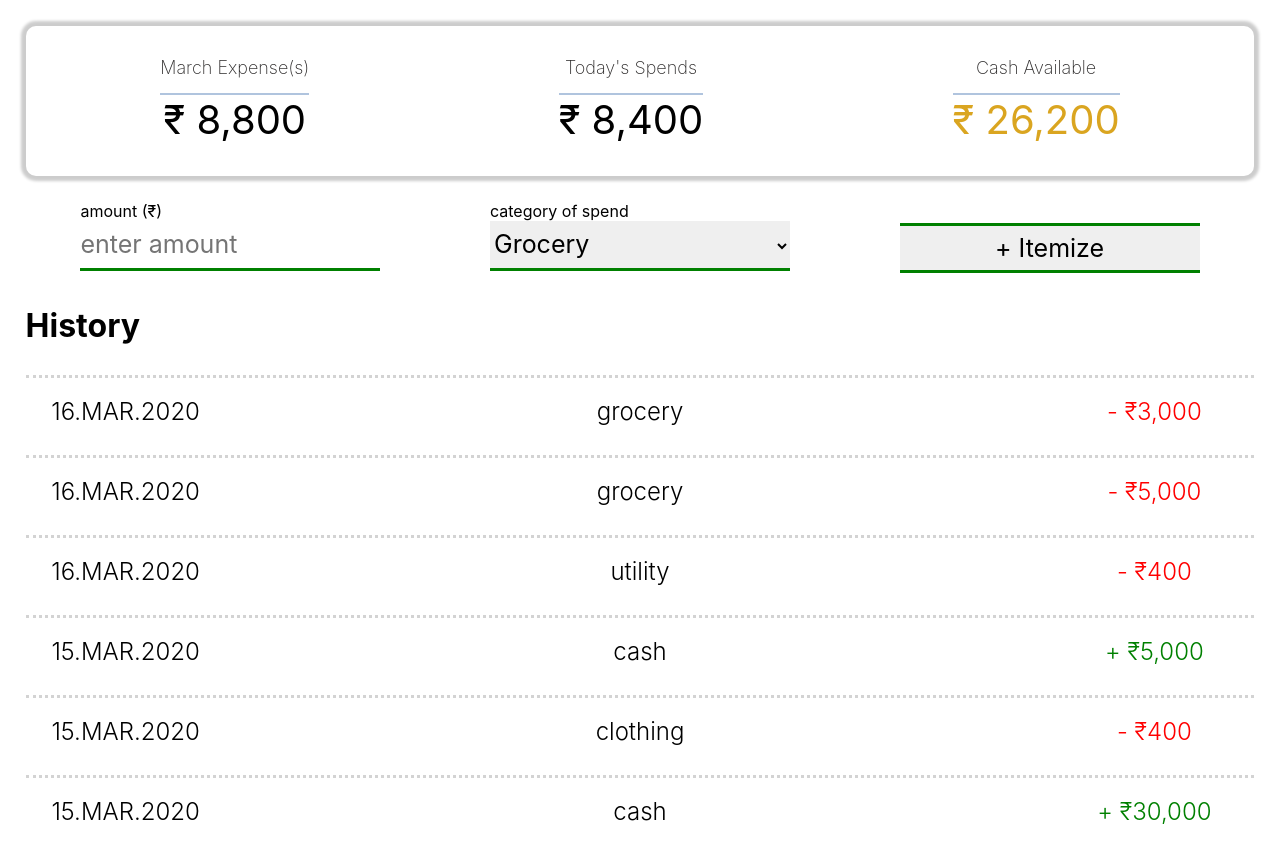
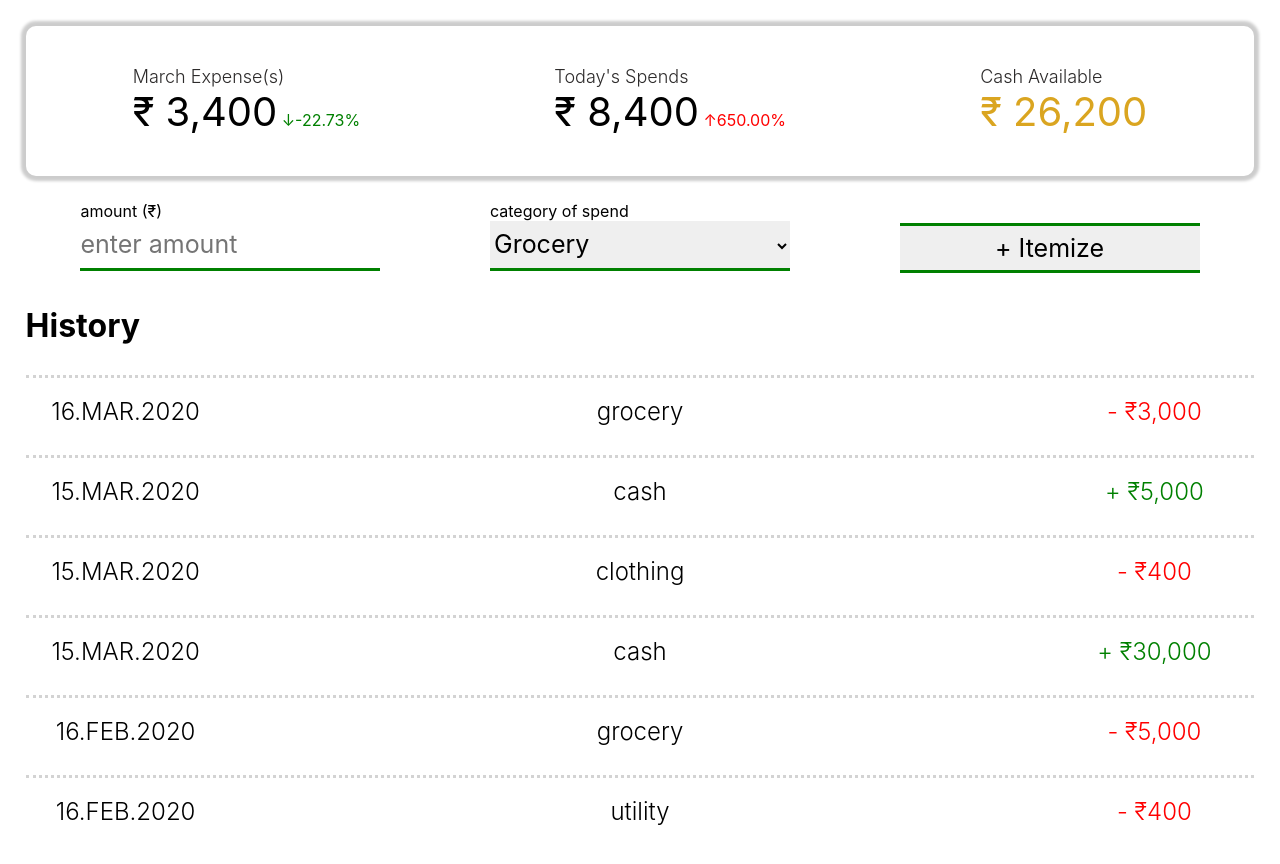
Before and after one commit to manju4ever/vannila-expense-tracker, a plain HTML site: page index.html in a window 1280 px wide. Drawn offline with Linux system fonts and the light colour scheme.

Commit message:
Add rate change for month and day

```diff
--- a/app.css
+++ b/app.css
@@ -23,16 +23,16 @@ html, body, * {
 }
 
 .cash_label {
-    font-weight: 200;
+    text-align: left;
+    font-weight: 300;
     font-size: 18px;
     color: rgb(45, 43, 43)
 }
 
 .cash_item {
+    display:inline-block;
     font-weight: 400;
     font-size: 40px;
-    margin-top: 15px;
-    border-top: 2px solid lightsteelblue;
 }
 
 .cash_available > .cash_item {
@@ -117,9 +117,9 @@ html, body, * {
     width: 200px;
 }
 
-.spend_amount.debit {
+.debit {
     color: red;
 }
-.spend_amount.credit {
+.credit {
     color: green;
 }
--- a/app.js
+++ b/app.js
@@ -5,6 +5,35 @@ const getCurrentMonthExpense = () => {
         .filter(record => record.tx_type > 0)
         .reduce((cost, record) =>  cost + parseFloat(record.tx_amt), 0)
         .toLocaleString();
+}
+
+const getRateChangeForMonth = () => {
+    const
+        current_month = new Date().getMonth(),
+        last_month = current_month - 1;
+    const current_month_expense = my_tx_data
+        .filter(record => (new Date(record.tx_date).getMonth() === current_month))
+        .filter(record => record.tx_type > 0)
+        .reduce((cost, record) =>  cost + parseFloat(record.tx_amt), 0)
+    const last_month_expense = my_tx_data
+        .filter(record => (new Date(record.tx_date).getMonth() === last_month))
+        .filter(record => record.tx_type > 0)
+        .reduce((cost, record) =>  cost + parseFloat(record.tx_amt), 0)
+    return (((current_month_expense - last_month_expense) / (current_month_expense + last_month_expense)) * 100).toFixed(2);
+}
+
+const getRateChangeForDay = () => {
+    const today = new Date();
+    const records_of_this_month = my_tx_data.filter(record => (new Date(record.tx_date)).getMonth() === today.getMonth());
+    const current_day_expense = records_of_this_month
+        .filter(record => (new Date(record.tx_date).getDate()) === today.getDate())
+        .filter(record => record.tx_type > 0)
+        .reduce((cost, rec) => cost + parseFloat(rec.tx_amt), 0);
+    const last_day_expense = records_of_this_month
+        .filter(record => (new Date(record.tx_date).getDate()) === today.getDate() - 1)
+        .filter(record => record.tx_type > 0)
+        .reduce((cost, rec) => cost + parseFloat(rec.tx_amt), 0);
+    return (((current_day_expense - last_day_expense) / last_day_expense) * 100).toFixed(2);
 }
 
 const getTodaysExpense = () => {
@@ -27,15 +56,25 @@ const getCashBalance = () => {
 
     return parseFloat(overall_bal - total_expense).toLocaleString();
 }
-
+const up = '↑', down = '↓';
+const sign_class_map = {
+    [up]: 'credit',
+    [down] : 'debit'
+};
 function updateMonthlySpendUI() {
     document.querySelector("#month_label").innerHTML = getMonthInText(new Date().getMonth(), false) + " Expense(s)";
     document.querySelector("#amt_monthly_spend").innerHTML = "₹ " + getCurrentMonthExpense();
+    const monthly_change = getRateChangeForMonth();
+    document.querySelector("#monthly_change_rate").innerHTML = (monthly_change < 0 ? down + monthly_change : up + monthly_change) + "%";
+    document.querySelector("#monthly_change_rate").className = monthly_change < 0 ? 'credit' : 'debit';
 }
 
 function updateTodaySpendUI() {
     const elem = document.querySelector("#amt_todays_spend");
     elem.innerHTML = "₹ " + getTodaysExpense();
+    const daily_change = getRateChangeForDay();
+    document.querySelector("#day_change_rate").innerHTML = (daily_change < 0 ? down + daily_change : up + daily_change) + "%";
+    document.querySelector("#day_change_rate").className = daily_change < 0 ? 'credit' : 'debit';
 }
 
 function updateCashAvailableUI() {
@@ -43,18 +82,22 @@ function updateCashAvailableUI() {
     elem.innerHTML = "₹ " + getCashBalance();
 }
 
+document.querySelectorAll("form").forEach(form => {
+    form.addEventListener("submit", (event) => {
+        event.preventDefault();
+    });
+});
+
+
 function render() {
     updateMonthlySpendUI();
     updateTodaySpendUI();
     updateCashAvailableUI();
     renderHistoryListUI();
+    console.log(getRateChangeForMonth(), getRateChangeForDay());
 }
 
-document.querySelectorAll("form").forEach(form => {
-    form.addEventListener("submit", (event) => {
-        event.preventDefault();
-    });
-});
+render();
 
 document.querySelector("#spend_itemize_btn").addEventListener("click", () => {
     const
@@ -71,5 +114,3 @@ document.querySelector("#spend_itemize_btn").addEventListener("click", () => {
     });
     render();
 });
-
-render();
--- a/index.html
+++ b/index.html
@@ -12,10 +12,12 @@
             <div class="monthly_spends">
                 <h3 id="month_label" class="cash_label">This Month's</h3>
                 <h2 id="amt_monthly_spend" class="cash_item">N/A</h2>
+                <span id="monthly_change_rate"></span>
             </div>
             <div class="todays_spends">
                 <h3 class="cash_label">Today's Spends</h3>
                 <h2 id="amt_todays_spend" class="cash_item">N/A</h2>
+                <span id="day_change_rate"></span>
             </div>
             <div class="cash_available">
                 <h3 class="cash_label">Cash Available</h3>
--- a/js/data.js
+++ b/js/data.js
@@ -23,11 +23,11 @@ const my_tx_data = [{
     tx_type: 1,
     tx_amt: 3000
 }, {
-    tx_date: "2020-03-16T09:11:16.985Z",
+    tx_date: "2020-02-16T09:11:16.985Z",
     tx_type: 1,
     tx_amt: 5000
 }, {
-    tx_date: "2020-03-16T09:11:16.985Z",
+    tx_date: "2020-02-16T09:11:16.985Z",
     tx_type: 2,
     tx_amt: 400
 }];
```
